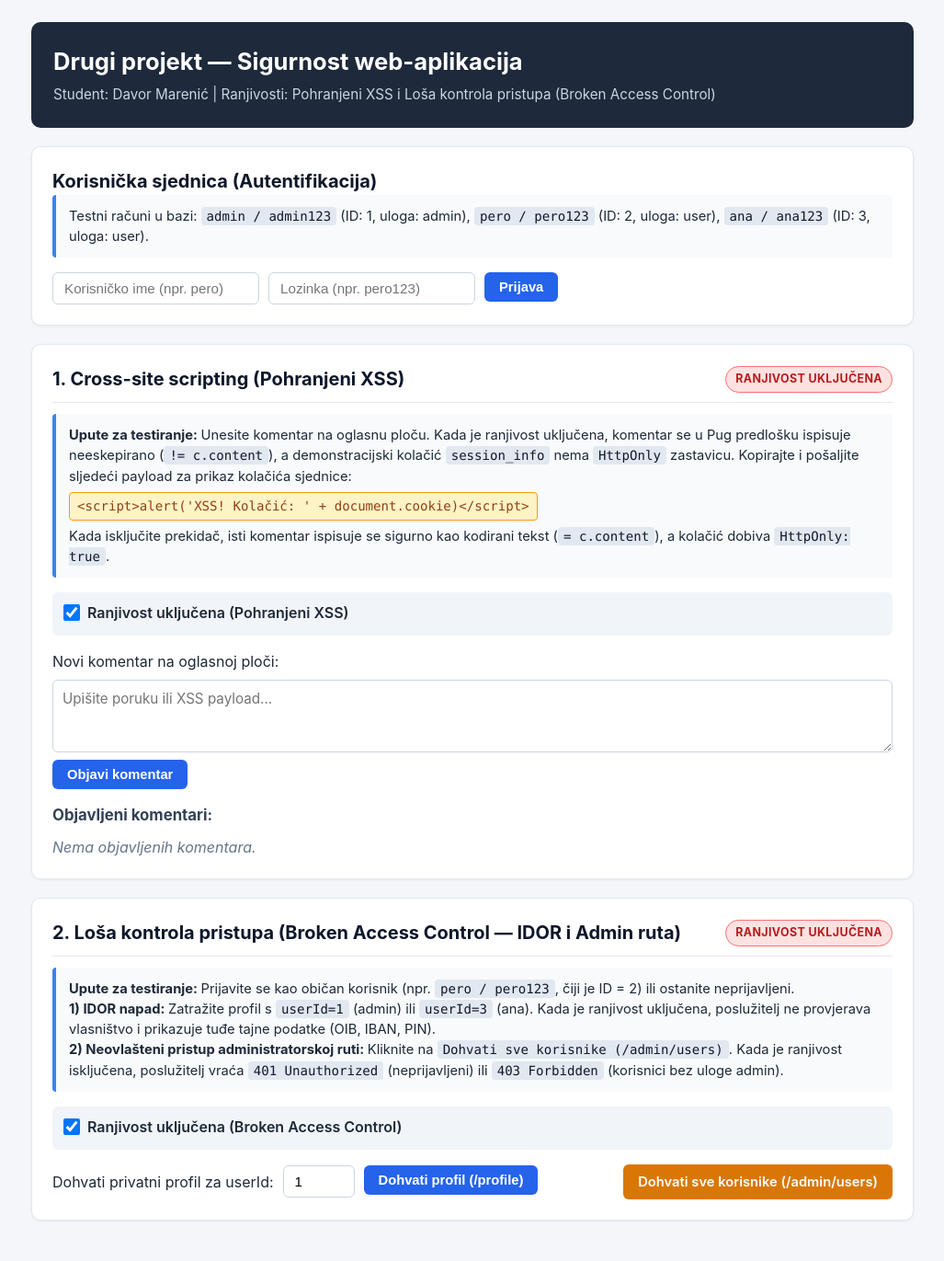
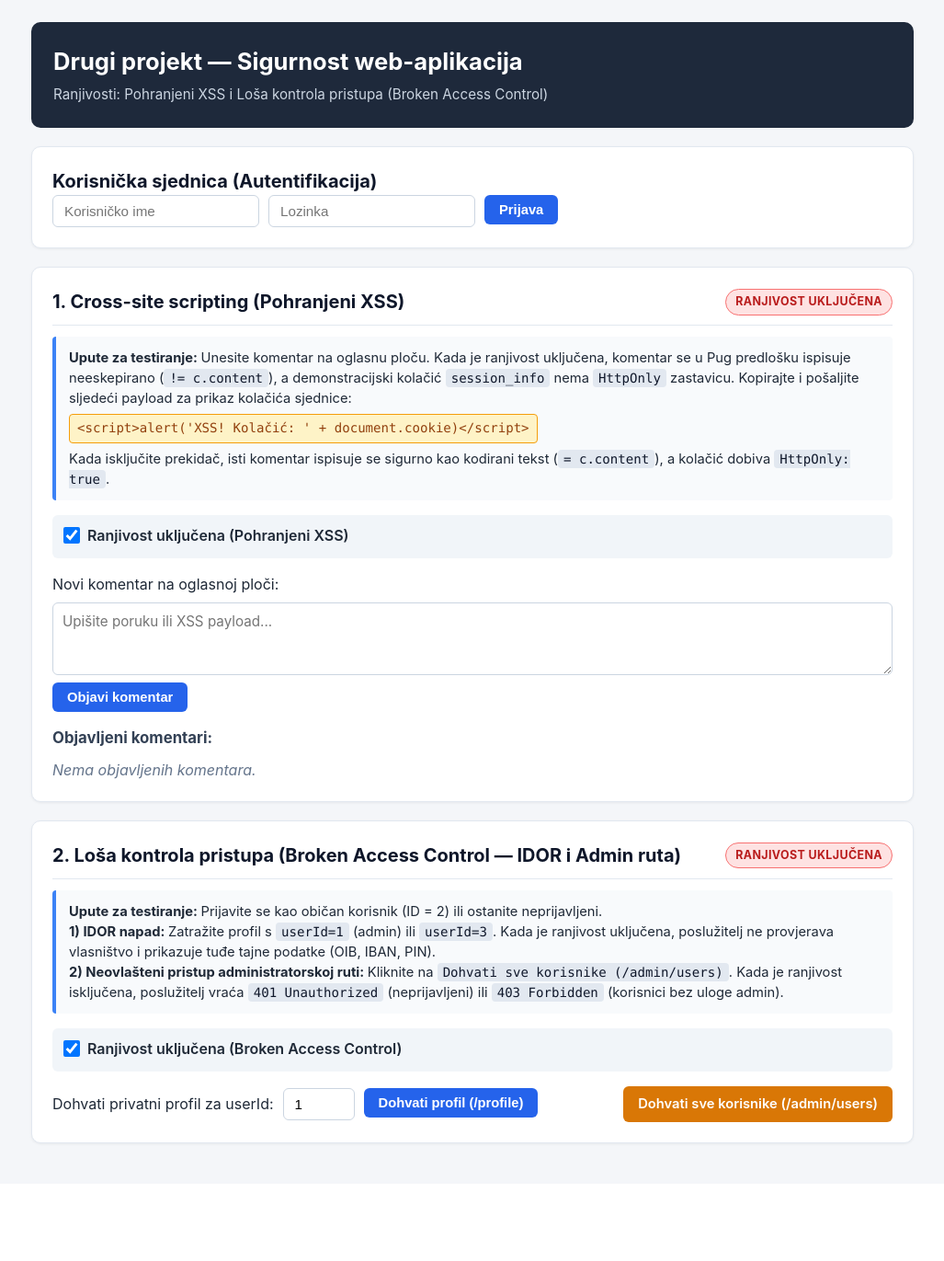
Before and after one commit to davormarenic/Web2Projekt2, a Node server app: page / in a window 1280 px wide. Shown: the whole page at 92% size, without its empty margins (126-1153 px from the left). After the commit the page ends 1246 px from the top, so only its background shows below. Run offline with Node 20, Linux system fonts and the light colour scheme; data that the repository does not hold is empty.

Commit message:
Uklanjanje testnih vjerodajnica iz sučelja

```diff
--- a/src/views/index.pug
+++ b/src/views/index.pug
@@ -3,13 +3,13 @@ html(lang="hr")
   head
     meta(charset="UTF-8")
     meta(name="viewport", content="width=device-width, initial-scale=1.0")
-    title WEB2 - Drugi projekt Davor Marenić
+    title WEB2 - Drugi projekt
     link(rel="stylesheet", href="/css/style.css")
   body
     .container
       header.header
         h1 Drugi projekt — Sigurnost web-aplikacija
-        p.subtitle Student: Davor Marenić | Ranjivosti: Pohranjeni XSS i Loša kontrola pristupa (Broken Access Control)
+        p.subtitle Ranjivosti: Pohranjeni XSS i Loša kontrola pristupa (Broken Access Control)
 
       if message
         .alert.alert-success= message
@@ -19,14 +19,6 @@ html(lang="hr")
       //- KARTICA ZA PRIJAVU KORISNIKA
       section.card
         h2 Korisnička sjednica (Autentifikacija)
-        p.instructions
-          | Testni računi u bazi:
-          code admin / admin123
-          |  (ID: 1, uloga: admin),
-          code pero / pero123
-          |  (ID: 2, uloga: user),
-          code ana / ana123
-          |  (ID: 3, uloga: user).
 
         if user
           .user-bar
@@ -40,8 +32,8 @@ html(lang="hr")
               button.btn.btn-secondary(type="submit") Odjava
         else
           form.inline-form(action="/login", method="POST")
-            input(type="text", name="username", placeholder="Korisničko ime (npr. pero)", required)
-            input(type="password", name="password", placeholder="Lozinka (npr. pero123)", required)
+            input(type="text", name="username", placeholder="Korisničko ime", required)
+            input(type="password", name="password", placeholder="Lozinka", required)
             button.btn.btn-primary(type="submit") Prijava
 
       //- 1. RANJIVOST: POHRANJENI XSS
@@ -112,16 +104,14 @@ html(lang="hr")
 
         p.instructions
           strong Upute za testiranje:
-          | Prijavite se kao običan korisnik (npr.
-          code pero / pero123
-          | , čiji je ID = 2) ili ostanite neprijavljeni.
+          | Prijavite se kao običan korisnik (ID = 2) ili ostanite neprijavljeni.
           br
           strong 1) IDOR napad:
           | Zatražite profil s
           code userId=1
           |  (admin) ili
           code userId=3
-          |  (ana). Kada je ranjivost uključena, poslužitelj ne provjerava vlasništvo i prikazuje tuđe tajne podatke (OIB, IBAN, PIN).
+          | . Kada je ranjivost uključena, poslužitelj ne provjerava vlasništvo i prikazuje tuđe tajne podatke (OIB, IBAN, PIN).
           br
           strong 2) Neovlašteni pristup administratorskoj ruti:
           | Kliknite na
```
